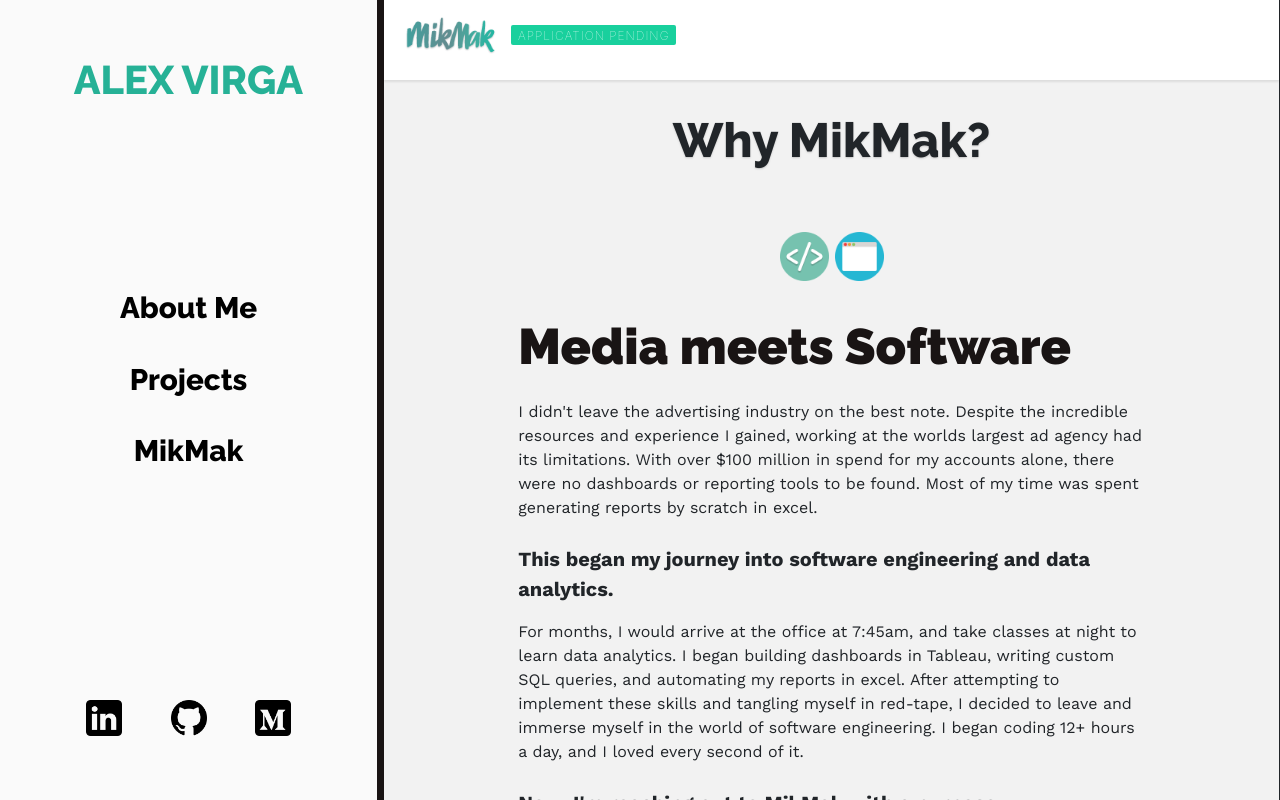
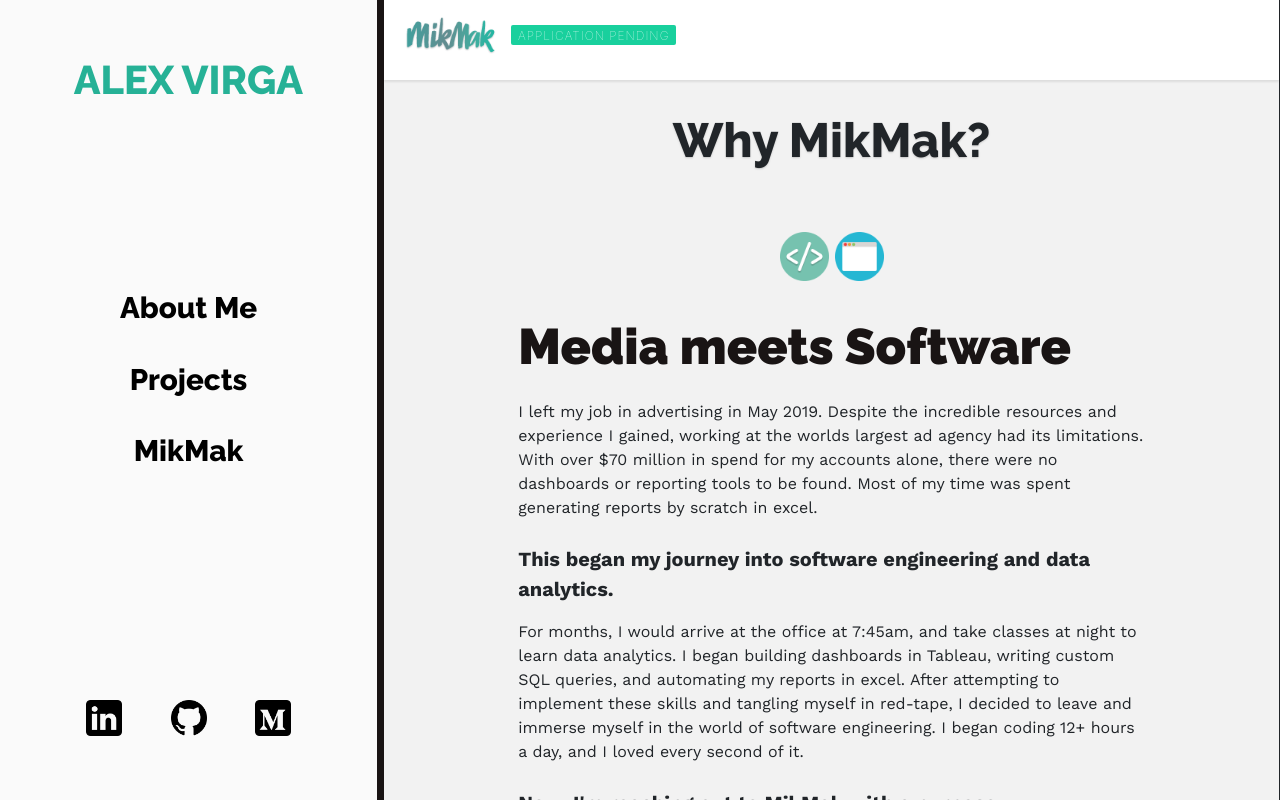
Before and after one commit to alexvirga/portfolio-me, a React (Create React App) app: page /#/MikMak in a window 1280 px wide. Built offline with nearby package versions, Linux system fonts and the light colour scheme.

Commit message:
updated cover letter

```diff
--- a/src/MikMak.js
+++ b/src/MikMak.js
@@ -62,7 +62,7 @@
           <h1 className="mikmak-body-title"> Media meets Software</h1>
 
           <p className="mikmak-p">
-            I didn't leave the advertising industry on the best note. Despite the incredible resources and experience I gained, working at the worlds largest ad agency had its limitations. With over $100 million in spend for my accounts alone, there were no dashboards or reporting tools to be found. Most of my time was spent generating reports by scratch in excel.
+            I left my job in advertising in May 2019. Despite the incredible resources and experience I gained, working at the worlds largest ad agency had its limitations. With over $70 million in spend for my accounts alone, there were no dashboards or reporting tools to be found. Most of my time was spent generating reports by scratch in excel.
             <br />
             <br />
             <p style={{fontWeight: "bold", fontSize: "20px"}}>This began my journey into software engineering and data analytics.</p>
```
